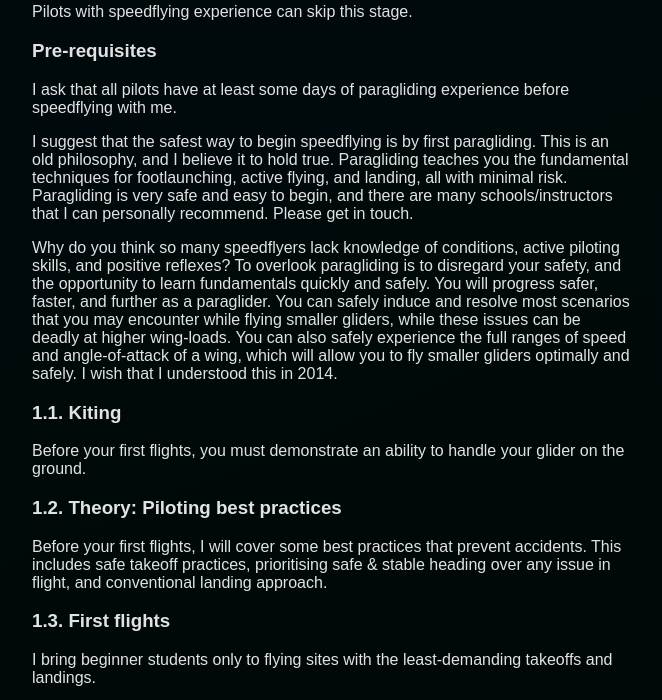
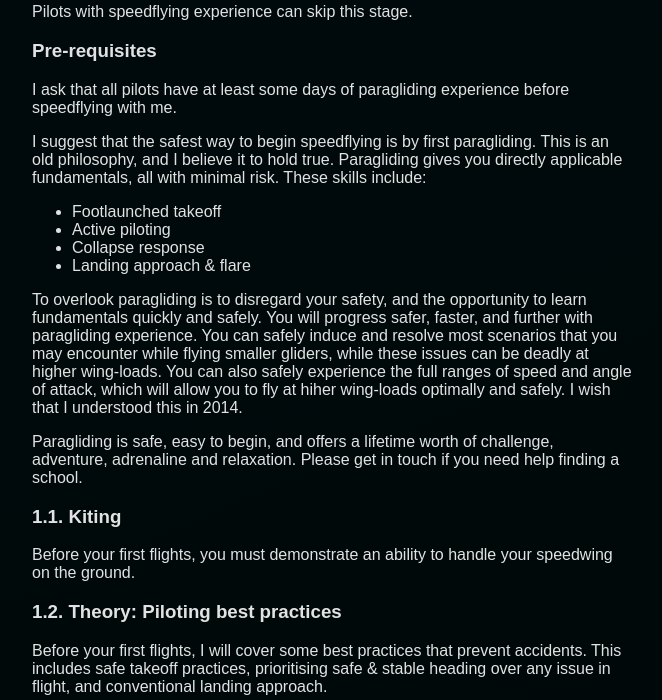
Before and after one commit to intob/learntospeedfly, a plain HTML site: page index.html in a window 1280 px wide. Shown: the part 1218-1918 px from the top of the page, without its empty margins (308-970 px from the left). Drawn offline with Linux system fonts and the light colour scheme.

Commit message:
Improve pre-requisites

```diff
--- a/index.html
+++ b/index.html
@@ -86,10 +86,17 @@
       <p>Pilots with speedflying experience can skip this stage.</p>
       <h3>Pre-requisites</h3>
       <p>I ask that all pilots have at least some days of paragliding experience before speedflying with me.</p>
-      <p>I suggest that the safest way to begin speedflying is by first paragliding. This is an old philosophy, and I believe it to hold true. Paragliding teaches you the fundamental techniques for footlaunching, active flying, and landing, all with minimal risk. Paragliding is very safe and easy to begin, and there are many schools/instructors that I can personally recommend. Please get in touch.</p>
-      <p>Why do you think so many speedflyers lack knowledge of conditions, active piloting skills, and positive reflexes? To overlook paragliding is to disregard your safety, and the opportunity to learn fundamentals quickly and safely. You will progress safer, faster, and further as a paraglider. You can safely induce and resolve most scenarios that you may encounter while flying smaller gliders, while these issues can be deadly at higher wing-loads. You can also safely experience the full ranges of speed and angle-of-attack of a wing, which will allow you to fly smaller gliders optimally and safely. I wish that I understood this in 2014.</p>
+      <p>I suggest that the safest way to begin speedflying is by first paragliding. This is an old philosophy, and I believe it to hold true. Paragliding gives you directly applicable fundamentals, all with minimal risk. These skills include:</p>
+      <ul>
+        <li>Footlaunched takeoff</li>
+        <li>Active piloting</li>
+        <li>Collapse response</li>
+        <li>Landing approach & flare</li>
+      </ul>
+      <p>To overlook paragliding is to disregard your safety, and the opportunity to learn fundamentals quickly and safely. You will progress safer, faster, and further with paragliding experience. You can safely induce and resolve most scenarios that you may encounter while flying smaller gliders, while these issues can be deadly at higher wing-loads. You can also safely experience the full ranges of speed and angle of attack, which will allow you to fly at hiher wing-loads optimally and safely. I wish that I understood this in 2014.</p>
+      <p>Paragliding is safe, easy to begin, and offers a lifetime worth of challenge, adventure, adrenaline and relaxation. Please get in touch if you need help finding a school.</p>
       <h3>1.1. Kiting</h3>
-      <p>Before your first flights, you must demonstrate an ability to handle your glider on the ground.</p>
+      <p>Before your first flights, you must demonstrate an ability to handle your speedwing on the ground.</p>
       <h3>1.2. Theory: Piloting best practices</h3>
       <p>Before your first flights, I will cover some best practices that prevent accidents. This includes safe takeoff practices, prioritising safe & stable heading over any issue in flight, and conventional landing approach.</p>
       <h3>1.3. First flights</h3>
@@ -106,7 +113,7 @@
       <h3>2.3. Improving takeoff and landing skills</h3>
       <p>I will ensure that your takeoff and landing abilities are sound and optimal. If anything can be improved, we will prioritise this until you are as safe as possible. This is absolutely crucial for a long and healthy flying career.</p>
       <h3>2.4. Observable weather</h3>
-      <p>Throughout our flying day, I will teach you how to observe and assess weather developments. This will give you the tools to remain confident in conditions while flying, and to ensure that you never fly in dangerous conditions.</p>
+      <p>Throughout our flying days, I will teach you how to observe and assess weather developments. This will give you the tools to remain confident in conditions while flying, and to ensure that you never fly in dangerous conditions.</p>
       <h3>2.5. Further development</h3>
       <p>I will be with you at takeoff for each flight. I will often follow throughout your flight, recording video, if that is something that you would like.</p>
       <p>I will meet you where you're at, up to my own knowledge and ability. I'm open to your feedback, and I appreciate a challenge, as this is an opportunity for me to learn. I will answer any questions, provide feedback, and ensure that you play and progress within reasonable bounds. Safety is always our primary concern. I will never encourage you to try techniques that are far beyond your current ability.</p>
@@ -127,7 +134,7 @@
       <h1>Guiding worldwide</h1>
       <p>I can help you to remain safe on your speedflying adventure. I have a sound ability to read weather models, judge conditions, and select flying areas that are suitable for all pilots within your group.</p>
       <p>I have a proven track record for discovering new flying areas, becoming familiar with local weather patterns, and making first flights safely.</p>
-      <p>I have an extensive knowledge of the European Alps, and experience of other areas that are interesting for speedflying, such as Norway, Madeira, and Turkey.</p>
+      <p>I have an extensive knowledge of the European Alps, and experience flying in other locations, such as Norway, Madeira, and Turkey.</p>
       <p>I began free-soloing and alpine climbing in 2012, climbed up to f8a in my teens, and am safe and competent in a high alpine environment up to AD+.</p>
 
       <h1>Contact</h1>
```
